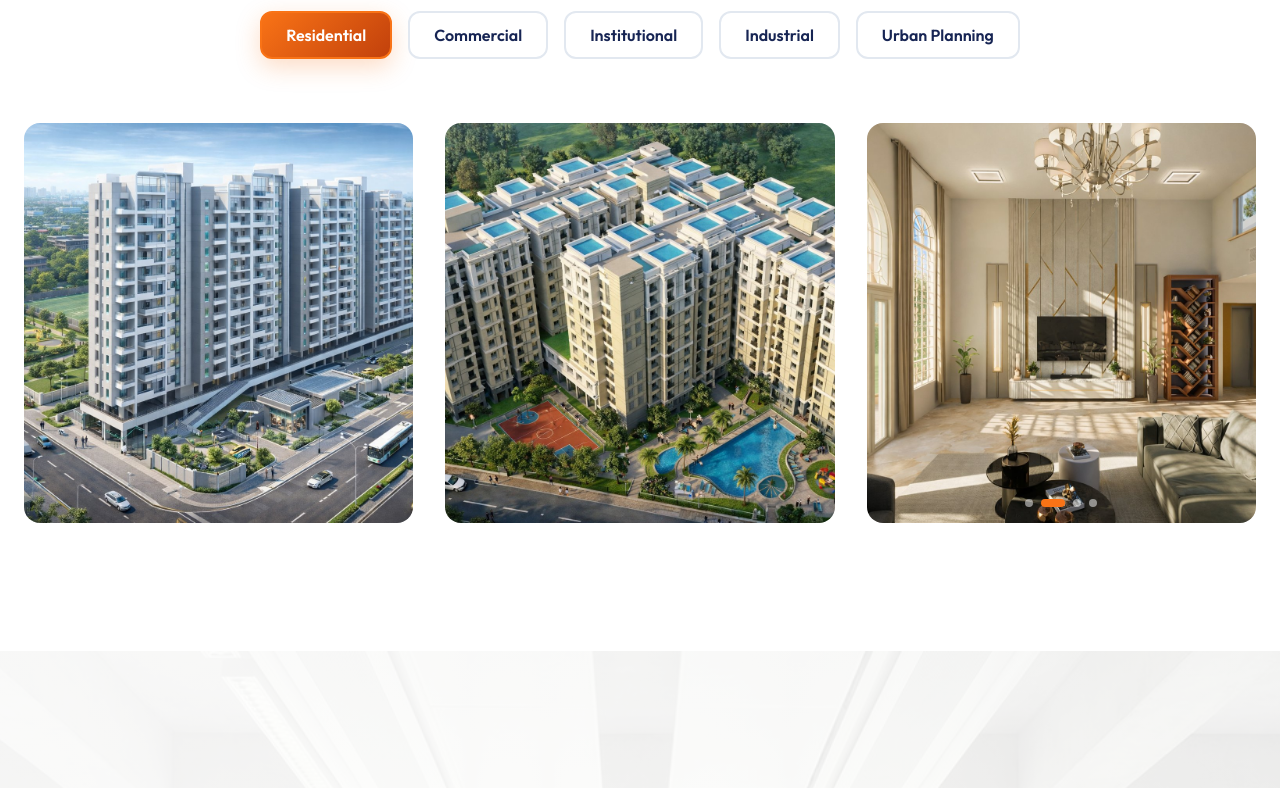
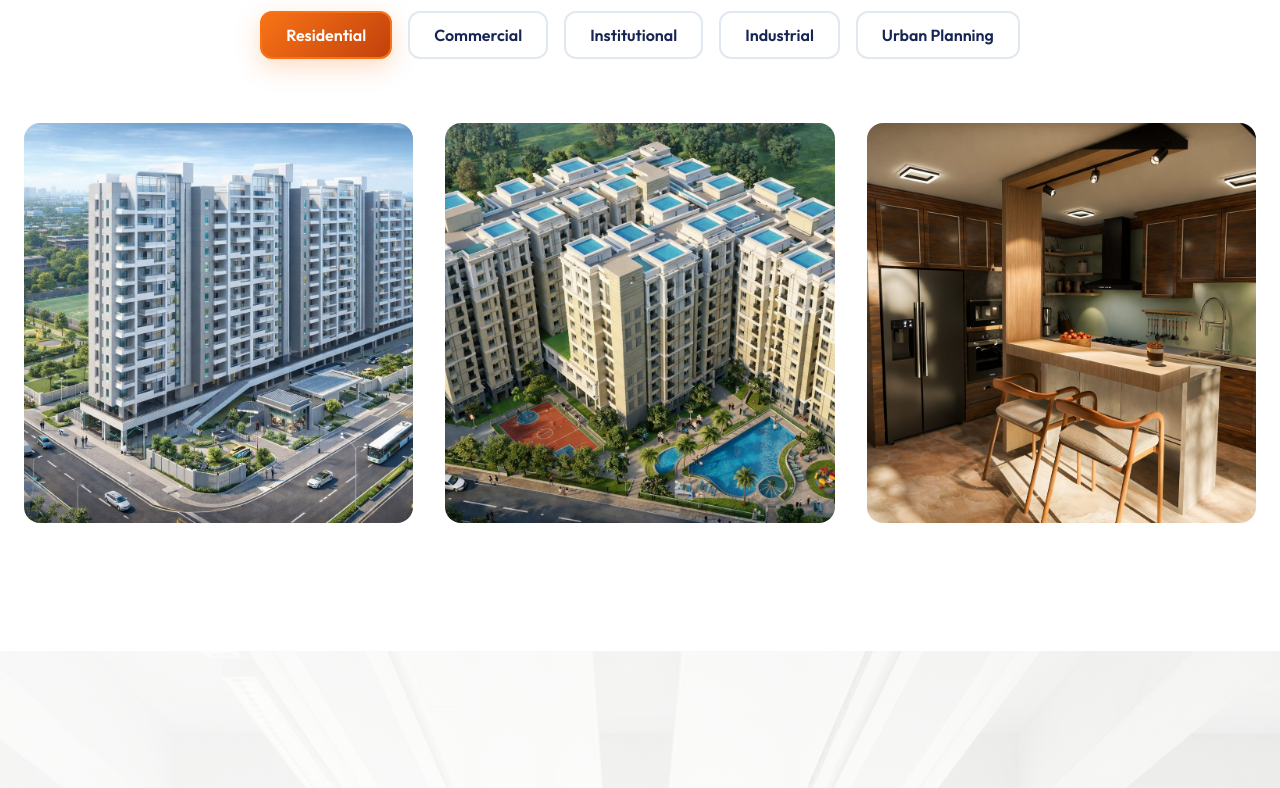
Before and after one commit to ayushghodke/Vishwakalpa, a React (Vite) app: page / in a window 1280 px wide. Shown: the part 1080-1868 px from the top of the page. Built offline with nearby package versions, Linux system fonts and the light colour scheme.

Commit message:
fixed basic changes

```diff
--- a/src/assets/content.json
+++ b/src/assets/content.json
@@ -1,12 +1,6 @@
 {
     "company": {
         "name": "Vishwakalpa Design Planning & Management Pvt Ltd",
-        "taglines": [
-            "Let's Build Lasting Spaces Together",
-            "Technology-led Practice, Sustainable by Industry",
-            "From Vision to Delivery",
-            "Voices of Success"
-        ],
         "mission": "Driving development through sustainable principles, coordinated design, and practical outcomes.",
         "contact": {
             "phone": "+91 9175761066",
@@ -16,14 +10,6 @@
         }
     },
     "coreValues": [
-        {
-            "title": "Technology-led Practice",
-            "description": "Sustainable by Industry"
-        },
-        {
-            "title": "From Vision to Delivery",
-            "description": "Commitment to sustainability and environmental responsibility"
-        },
         {
             "title": "Modern Architectural Approach",
             "description": "Building illustration against clear sky representing our values"
--- a/src/sections/About.tsx
+++ b/src/sections/About.tsx
@@ -1,13 +1,11 @@
 import './About.css';
 import contentData from '../assets/content.json';
-import { Cpu, Target, Building2, CheckCircle2, Globe2 } from 'lucide-react';
+import { Building2, Globe2 } from 'lucide-react';
 
 const About = () => {
-    const { company, coreValues, websiteRecommendations, globalPresence } = contentData;
+    const { company, coreValues, globalPresence } = contentData;
 
     const valueIcons: Record<string, React.ReactNode> = {
-        'Technology-led Practice': <Cpu size={48} className="text-accent" />,
-        'From Vision to Delivery': <Target size={48} className="text-accent" />,
         'Modern Architectural Approach': <Building2 size={48} className="text-accent" />
     };
 
@@ -24,9 +22,7 @@ const About = () => {
                     <h2 className="mb-4">
                         What We <span className="accent-gradient-text">Stand For</span>
                     </h2>
-                    <p className="text-gray mb-12">
-                        {websiteRecommendations.about.keyMessage}
-                    </p>
+
                 </div>
 
                 {/* Mission Statement */}
@@ -48,17 +44,7 @@ const About = () => {
                     ))}
                 </div>
 
-                {/* Taglines */}
-                <div className="taglines-section">
-                    <div className="tagline-grid">
-                        {company.taglines.slice(0, 3).map((tagline, index) => (
-                            <div key={index} className="tagline-item">
-                                <span className="tagline-accent"><CheckCircle2 size={24} /></span>
-                                <p>{tagline}</p>
-                            </div>
-                        ))}
-                    </div>
-                </div>
+
 
                 {/* Statistics or Highlights */}
                 <div className="highlights-grid">
--- a/src/sections/Hero.tsx
+++ b/src/sections/Hero.tsx
@@ -12,7 +12,7 @@ const Hero = () => {
     return (
         <section id="home" className="hero">
             <div className="hero-bg">
-                <img src="/images/hero/hero.jpg" alt="Vishwakalpa Architecture" />
+                <img src="/images/hero/mmlp-new.png" alt="Vishwakalpa Architecture" />
                 <div className="hero-overlay"></div>
             </div>
 
--- a/src/sections/Portfolio.css
+++ b/src/sections/Portfolio.css
@@ -137,75 +137,7 @@
     color: var(--color-white);
 }
 
-/* Image Carousel Navigation */
-.image-nav-btn {
-    position: absolute;
-    bottom: 12px;
-    top: auto;
-    transform: none;
-    background: rgba(255, 255, 255, 0.5);
-    backdrop-filter: blur(4px);
-    border: 1px solid rgba(255, 255, 255, 0.3);
-    width: 32px;
-    height: 32px;
-    border-radius: 50%;
-    font-size: 18px;
-    color: var(--color-primary);
-    cursor: pointer;
-    z-index: 10;
-    display: flex;
-    align-items: center;
-    justify-content: center;
-    opacity: 0;
-    transition: all var(--transition-base);
-}
 
-.portfolio-card:hover .image-nav-btn {
-    opacity: 1;
-}
-
-.image-nav-btn:hover {
-    background: rgba(255, 255, 255, 0.8);
-}
-
-.image-nav-btn.prev {
-    left: 12px;
-}
-
-.image-nav-btn.next {
-    right: 12px;
-}
-
-/* Image Indicators */
-.image-indicators {
-    position: absolute;
-    bottom: 16px;
-    left: 50%;
-    transform: translateX(-50%);
-    display: flex;
-    gap: 8px;
-    z-index: 10;
-}
-
-.indicator {
-    width: 8px;
-    height: 8px;
-    border-radius: 50%;
-    background: rgba(255, 255, 255, 0.5);
-    cursor: pointer;
-    transition: all var(--transition-base);
-}
-
-.indicator:hover {
-    background: rgba(255, 255, 255, 0.8);
-    transform: scale(1.2);
-}
-
-.indicator.active {
-    background: var(--color-accent);
-    width: 24px;
-    border-radius: 4px;
-}
 
 @media (max-width: 1024px) {
     .portfolio-grid {
--- a/src/sections/Portfolio.tsx
+++ b/src/sections/Portfolio.tsx
@@ -1,76 +1,19 @@
-import { useState, useEffect } from 'react';
+import { useState } from 'react';
 import './Portfolio.css';
 import contentData from '../assets/content.json';
 
 type Category = 'residential' | 'commercial' | 'institutional' | 'industrial' | 'urban-planning';
 
-// Portfolio Card Component with Image Carousel
-const PortfolioCard = ({ project, images }: { project: any; images: string[] }) => {
-    const [currentImageIndex, setCurrentImageIndex] = useState(0);
-    const [isPaused, setIsPaused] = useState(false);
-
-    // Auto-carousel effect
-    useEffect(() => {
-        if (images.length <= 1 || isPaused) return;
-
-        const interval = setInterval(() => {
-            setCurrentImageIndex((prev) => (prev + 1) % images.length);
-        }, 4000); // Change image every 4 seconds
-
-        return () => clearInterval(interval);
-    }, [images.length, isPaused]);
-
-    const nextImage = () => {
-        setCurrentImageIndex((prev) => (prev + 1) % images.length);
-    };
-
-    const prevImage = () => {
-        setCurrentImageIndex((prev) => (prev - 1 + images.length) % images.length);
-    };
-
+// Portfolio Card Component - Single Image
+const PortfolioCard = ({ project, image }: { project: any; image: string }) => {
     return (
-        <div
-            className="portfolio-card animate-fade-in"
-            onMouseEnter={() => setIsPaused(true)}
-            onMouseLeave={() => setIsPaused(false)}
-        >
+        <div className="portfolio-card animate-fade-in">
             <div className="portfolio-image">
                 <img
-                    src={images[currentImageIndex]}
-                    alt={`${project.name} - Image ${currentImageIndex + 1}`}
+                    src={image}
+                    alt={project.name}
                     loading="lazy"
                 />
-
-                {/* Image navigation arrows - only show if multiple images */}
-                {images.length > 1 && (
-                    <>
-                        <button
-                            className="image-nav-btn prev"
-                            onClick={prevImage}
-                            aria-label="Previous image"
-                        >
-                            ‹
-                        </button>
-                        <button
-                            className="image-nav-btn next"
-                            onClick={nextImage}
-                            aria-label="Next image"
-                        >
-                            ›
-                        </button>
-
-                        {/* Image indicators */}
-                        <div className="image-indicators">
-                            {images.map((_, idx) => (
-                                <span
-                                    key={idx}
-                                    className={`indicator ${idx === currentImageIndex ? 'active' : ''}`}
-                                    onClick={() => setCurrentImageIndex(idx)}
-                                />
-                            ))}
-                        </div>
-                    </>
-                )}
 
                 <div className="portfolio-overlay glass-overlay">
                     <div className="portfolio-content">
@@ -223,7 +166,7 @@ const Portfolio = () => {
                             <PortfolioCard
                                 key={projectIndex}
                                 project={project}
-                                images={images}
+                                image={images[0]}
                             />
                         );
                     })}
```
Also changed, not shown: public/images/hero/mmlp-new.png (added), 1 other file (tests, documents, lock files or other folders).
